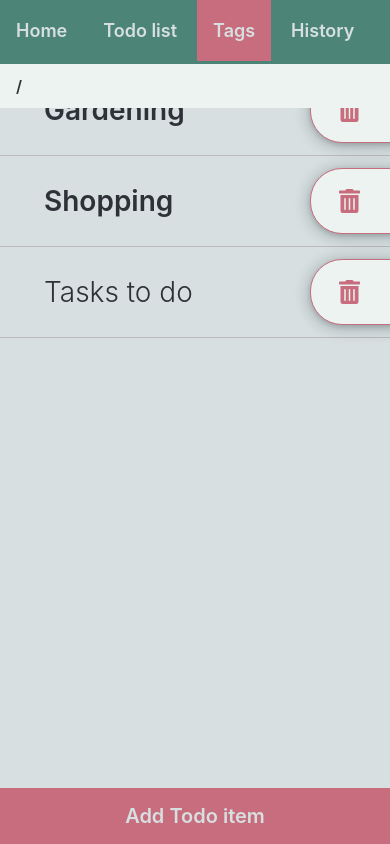
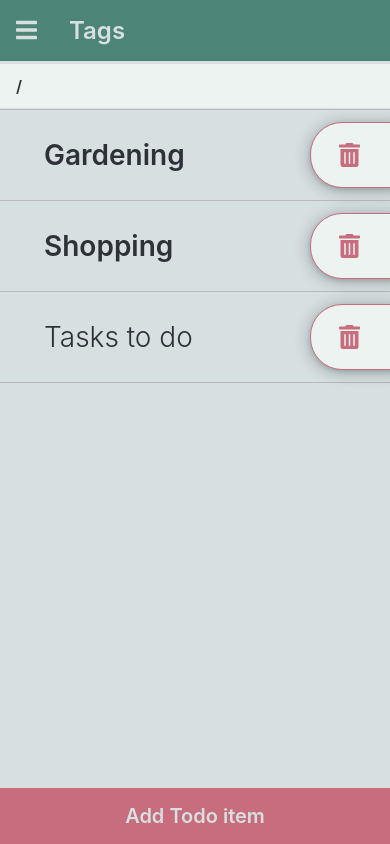
Before and after one commit to krzysztof-rutkowski-wttech/tagged-todos, a Vue app: page /tags in a window 390 px wide. Built offline with nearby package versions, Linux system fonts and the light colour scheme.

Commit message:
navBar refactoring + mobile Nav version + responsiveness

```diff
--- a/src/components/Breadcrumbs.vue
+++ b/src/components/Breadcrumbs.vue
@@ -24,7 +24,6 @@ export default defineComponent({
 @import '@styles/colours.scss';
 
   ul.beadcrumbs {
-    position: fixed;
     display: inline-flex;
     flex-direction: row;
     gap: 0.75rem;
@@ -35,8 +34,6 @@ export default defineComponent({
     background-color: $base-color-1-light;
     width: 100%;
     font-weight: 600;
-  }
-  .beadcrumbs + ul {
-    padding-top: 10rem;
+    z-index: 1;
   }
 </style>
--- a/src/components/NavBar.vue
+++ b/src/components/NavBar.vue
@@ -1,32 +1,68 @@
+<script lang="ts">
+import { computed, defineComponent, ref } from 'vue'
+import useWindowResize from '@/utils/useResize'
+import { useRoute, useRouter } from 'vue-router'
+
+interface MenuItem {
+  name: string;
+  label: string;
+}
+
+const menuItems: MenuItem[] = [
+  { name: 'home', label: 'Home' },
+  { name: 'todos', label: 'Todo list' },
+  { name: 'tags', label: 'Tags' },
+  { name: 'history', label: 'History' },
+]
+
+export default defineComponent({
+  setup() {
+    const { width } = useWindowResize()
+    const route = useRoute()
+    const router = useRouter()
+    const menuCollapsed = ref<boolean>(true)
+    const isMobile = computed(() => ((width.value ?? 0) <= 480))
+    const currentOptionName = () => menuItems.find(option => option.name === route.name)?.label
+    const toggleMenu = () => {
+      menuCollapsed.value = !menuCollapsed.value
+    }
+    const onOptionClick = (menuItem: MenuItem) => router.push({ name: menuItem.name })
+
+    return {
+      isMobile,
+      menuCollapsed,
+      toggleMenu,
+      onOptionClick,
+      currentOptionName,
+      menuItems,
+    }
+  }
+})
+</script>
+
 <template>
-  <nav>
+  <div v-if="isMobile && !menuCollapsed" class="transparent"></div>
+  <nav :class="{ mobile: isMobile, desktop: !isMobile }">
     <ul>
-      <li v-for="item in menuItems" :key="item.name">
-        <router-link :to="{ name: item.name }"> {{ item.label }}</router-link>
+      <li v-if="isMobile" class="bars">
+        <div class="menu-bars" @click="toggleMenu">
+          <icon icon="bars" />
+        </div>
+        <div class="menu-title">
+          {{ currentOptionName() }}
+        </div>
       </li>
+      <template v-if="!menuCollapsed || !isMobile">
+        <li v-for="item in menuItems" :key="item.name" @click="() => onOptionClick(item)" :class="{ active: $route.name === item.name }">
+          {{ item.label}}
+        </li>
+      </template>
     </ul>
   </nav>
   <div class="page-content">
     <slot></slot>
   </div>
 </template>
-
-<script lang="ts">
-import { defineComponent } from 'vue';
-
-export default defineComponent({
-  data: () => {
-    return {
-      menuItems: [
-        { name: 'home', label: 'Home' },
-        { name: 'todos', label: 'Todo list' },
-        { name: 'tags', label: 'Tags' },
-        { name: 'history', label: 'History' },
-      ]
-    }
-  }
-})
-</script>
 
 <style lang="scss" scoped>
 @import '@styles/colours.scss';
@@ -36,22 +72,26 @@ nav {
   top: 0;
   width: 100%;
   font-size: 1.125rem;
+  z-index: 10;
   ul {
     list-style-type: none;
     display: flex;
-    column-gap: 0.25rem;
-    font-weight: 600;
-    background-color: $nav-background;
     margin: 0;
     padding: 0;
-    height: 4rem;
-    li {
-      padding: 1.25rem 0;
-      a {
+    font-weight: 600;
+  }
+
+  &.desktop {
+    ul {
+      column-gap: 0.25rem;
+      background-color: $nav-background;
+      height: 4rem;
+      li {
+        padding: 1.25rem 1rem;
         text-decoration: none;
         color: $nav-color;
-        padding: 1rem;
-        &.router-link-active  {
+        cursor: pointer;
+        &.active {
           background-color: $nav-background-selected;
           color: $nav-color-selected;
           padding: 1.25rem 1rem;
@@ -59,8 +99,51 @@ nav {
       }
     }
   }
+  &.mobile {
+    ul {
+      flex-direction: column;
+      li {
+        padding: 1.5rem 1rem;
+        width: 100%;
+        color: $nav-background;
+        background-color: $base-color-1-light;
+        border-bottom: 1px solid $nav-color;
+        font-size: 1.5rem;
+        text-decoration: none;
+        &.active {
+          color: $nav-background-selected;
+        }
+        &.bars {
+          display: flex;
+          padding: 0;
+          color: $nav-color;
+          background-color: $nav-background;
+        }
+        .menu-bars {
+          padding: 1rem;
+          color: $nav-color;
+        }
+        .menu-title {
+          padding: 1rem;
+          background-color: $nav-background;
+          width: 100%;
+        }
+      }
+    }
+  }
 }
 
+.transparent {
+  position: fixed;
+  background-color: #000;
+  height: 100%;
+  width: 100%;
+  top: 0;
+  margin: 0;
+  padding: 0;
+  opacity: .33;
+  z-index: 5;
+}
 .page-content {
   margin: 4rem 0;
 }
--- a/src/components/TagList.vue
+++ b/src/components/TagList.vue
@@ -72,11 +72,11 @@ export default defineComponent({
 </script>
 
 <template>
-  <breadcrumbs :items="breadcrumbItems" />
+  <breadcrumbs class="position-fixed" :items="breadcrumbItems" />
   <ul class="list">
-      <li v-for="tag in list" :key="tag.id">
+      <li v-for="tag in list" :key="tag.id" @click="select(tag)">
           <div class='line-1' :class="[ hasChildren(tag) && 'has-children' ]">
-              <div class="name" @click="select(tag)">{{ tag.name }}</div>
+              <div class="name">{{ tag.name }}</div>
               <side-button v-if="!readOnly" right color-secondary :onClick="() => edit(tag)">
                   <icon icon="trash-alt" size="2x" />
               </side-button>
@@ -92,15 +92,21 @@ export default defineComponent({
 <style lang="scss" scoped>
 @import '@styles/colours.scss';
 
+.position-fixed {
+  position: fixed;
+}
+
 ul.list {
   display: flex;
   flex-direction: column;
   padding: 0;
+  padding-top: 2.8rem;
   margin: 0;
   font-size: 1.25rem;
 }
 
 .list {
+  cursor: pointer;
   li {
     display: flex;
     flex-direction: column;
--- a/src/main.ts
+++ b/src/main.ts
@@ -3,12 +3,19 @@ import { store, key } from './store'
 import App from './App.vue'
 import router from './router'
 import { library } from '@fortawesome/fontawesome-svg-core'
-import { faAngleLeft, faCheckCircle, faDotCircle, faPlayCircle, faTrashAlt } from '@fortawesome/free-solid-svg-icons'
+import {
+    faAngleLeft,
+    faCheckCircle,
+    faDotCircle,
+    faPlayCircle,
+    faTrashAlt,
+    faBars,
+} from '@fortawesome/free-solid-svg-icons'
 // import {  } from '@fortawesome/free-regular-svg-icons'
 import { FontAwesomeIcon } from '@fortawesome/vue-fontawesome'
 import OverlayLayout from './views/OverlayLayout.vue'
 
-library.add(faAngleLeft, faCheckCircle, faDotCircle, faPlayCircle, faTrashAlt)
+library.add(faAngleLeft, faCheckCircle, faDotCircle, faPlayCircle, faTrashAlt, faBars)
 
 createApp(App)
     .use(router)
--- /dev/null
+++ b/src/utils/useResize.ts
@@ -0,0 +1,22 @@
+import { onMounted, onUnmounted, ref } from "vue";
+
+export default function useWindowResize() {
+    const height = ref<number>()
+    const width = ref<number>()
+
+    function resize() {
+        height.value = window.innerHeight
+        width.value = window.innerWidth
+    }
+
+    onMounted(() => {
+        resize()
+        window.addEventListener("resize", resize)
+    })
+
+    onUnmounted(() => {
+        window.removeEventListener("resize", resize)
+    })
+
+    return { height, width }
+}
```
